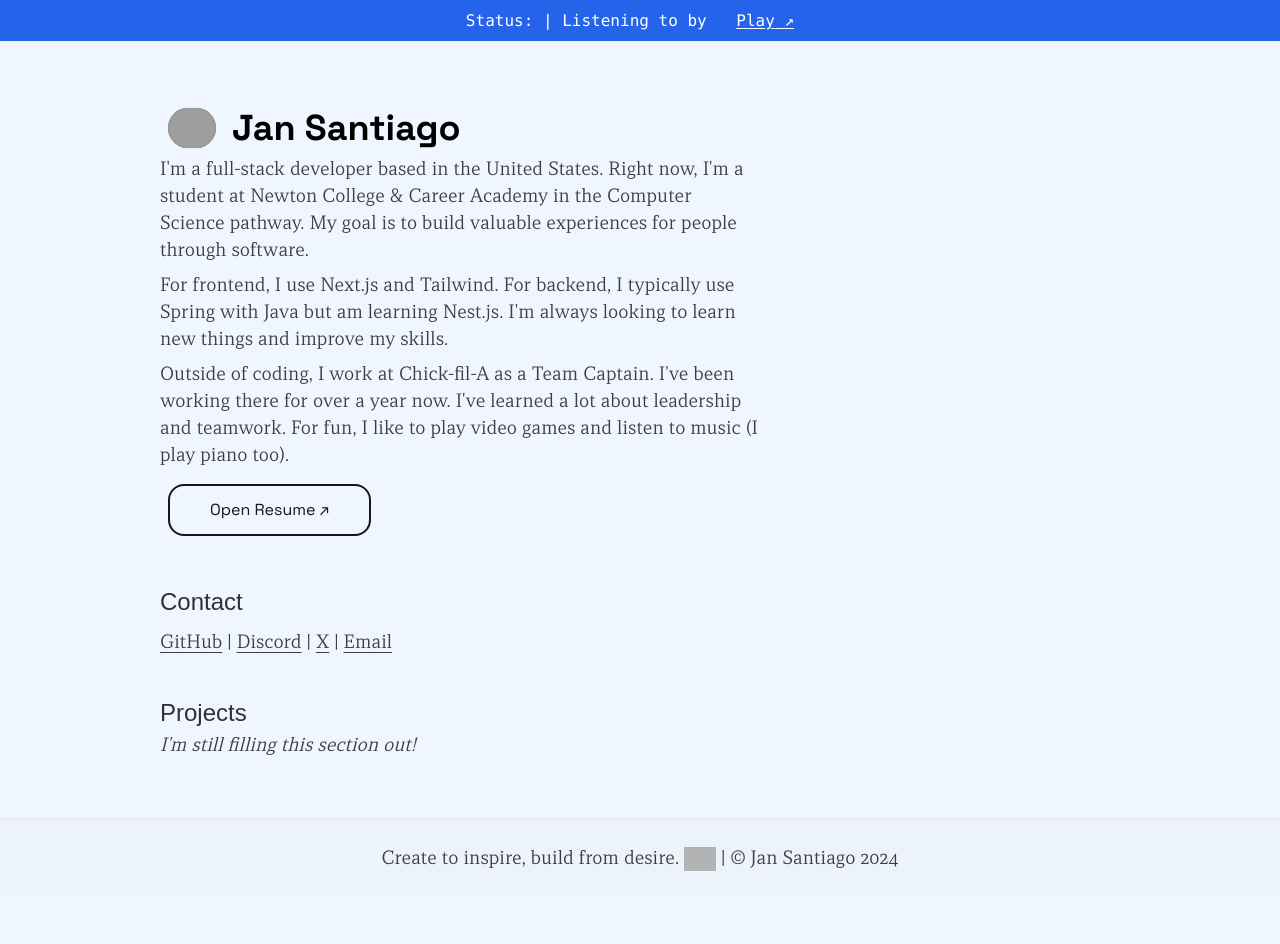
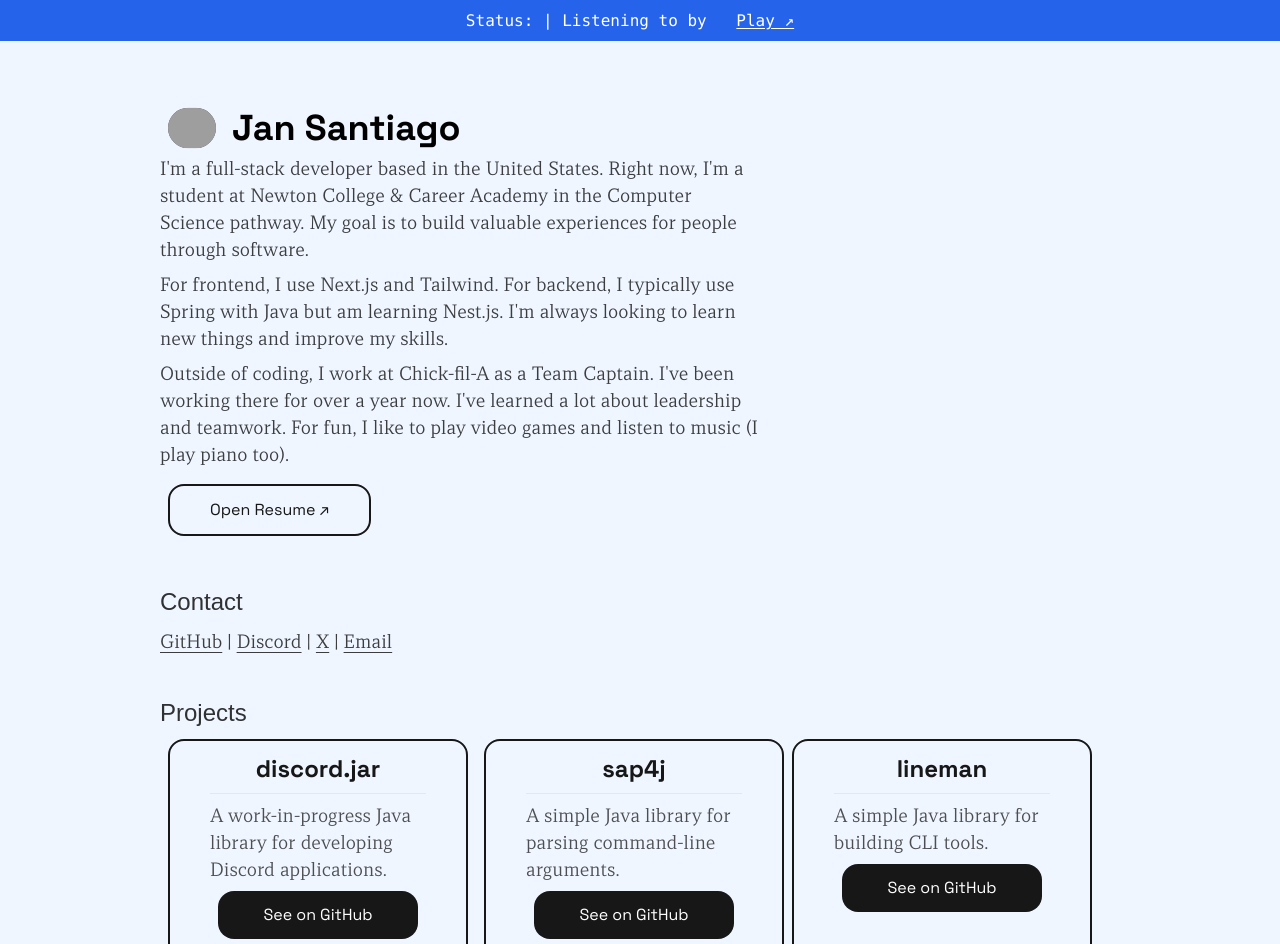
Before and after one commit to blueysh/www, a Next.js app: page / in a window 1280 px wide. Shown: the top 944 px of the page. Before the commit the page ends 895 px from the top, so only its background shows below. Built offline with nearby package versions, Linux system fonts and the light colour scheme; no server answers; grey boxes are pictures that could not be loaded; a web font is replaced by a local one.

Commit message:
update: home

```diff
--- /dev/null
+++ b/src/components/card.tsx
@@ -0,0 +1,7 @@
+export default function Card({ children }: { children: React.ReactNode }) {
+  return (
+    <div className="m-2 min-w-[200px] max-w-[300px] rounded-2xl border-2 border-neutral-900 px-10 py-3 text-neutral-900">
+      {children}
+    </div>
+  );
+}
--- a/src/components/header.tsx
+++ b/src/components/header.tsx
@@ -37,15 +37,20 @@ export default function Header({
   return (
     <div className="bg-blue-600 text-white text-center p-2 px-5">
       <code>
-        Status: <strong>{statusKey[discord]}</strong> |{" "}
+        Status: <strong className="animate-pulse">{statusKey[discord]}</strong>{" "}
+        |{" "}
       </code>
       {spotify ? (
         <code>
           Listening to <strong className="italic">{spotify.song}</strong> by{" "}
-          <strong className="italic">{spotify.artist}</strong>
+          <strong className="italic">
+            {spotify.artist && spotify.artist.split("; ").length >= 3
+              ? `${spotify.artist.split("; ")[0]} and others`
+              : spotify.artist}
+          </strong>
           <a
             href={`https://open.spotify.com/track/${spotify.track_id}`}
-            className="mx-5 underline underline-offset-2"
+            className="mx-5 underline underline-offset-2 active:opacity-50 hover:opacity-75"
           >
             Play ↗
           </a>
--- a/src/pages/_app.tsx
+++ b/src/pages/_app.tsx
@@ -21,7 +21,7 @@ export default function App({ Component, pageProps }: AppProps) {
         initialFillIsDone={initialFillIsDone}
         fillStateHook={setInitialFillDone}
       />
-      <div className="selection:bg-blue-500 selection:text-white mx-auto max-w-[1000px] mt-10">
+      <div className="selection:bg-blue-500 selection:text-white min-h-screen mx-auto max-w-[1000px] mt-10">
         <Component {...pageProps} />
       </div>
       <footer>
--- a/src/pages/index.tsx
+++ b/src/pages/index.tsx
@@ -1,4 +1,5 @@
 import { PrimaryButton, SecondaryButton } from "@/components/button";
+import Card from "@/components/card";
 
 export default function Home() {
   return (
@@ -33,7 +34,10 @@ export default function Home() {
         </p>
 
         <SecondaryButton
-          onClick={() => (location.href = "https://l.blueysh.me/resume")}
+          onClick={() =>
+            (location.href =
+              "https://docs.google.com/document/d/1j_YhXF5yLhxiFF_Lwn8XLtuG-ICpA4aMYq1ijTe7pPY/edit?usp=sharing")
+          }
         >
           Open Resume ↗
         </SecondaryButton>
@@ -72,7 +76,47 @@ export default function Home() {
       </section>
       <section className="p-5">
         <h3>Projects</h3>
-        <p className="italic">I&apos;m still filling this section out!</p>
+        <div className="flex flex-row space-x-2">
+          <Card>
+            <h5 className="text-center text-2xl">discord.jar</h5>
+            <hr className="my-2" />
+            <p>
+              A work-in-progress Java library for developing Discord
+              applications.
+            </p>
+            <PrimaryButton
+              onClick={() =>
+                (location.href = "https://github.com/discord-jar/discord.jar")
+              }
+            >
+              See on GitHub
+            </PrimaryButton>
+          </Card>
+          <Card>
+            <h5 className="text-center text-2xl">sap4j</h5>
+            <hr className="my-2" />
+            <p>A simple Java library for parsing command-line arguments.</p>
+            <PrimaryButton
+              onClick={() =>
+                (location.href = "https://github.com/blueysh/sap4j")
+              }
+            >
+              See on GitHub
+            </PrimaryButton>
+          </Card>
+          <Card>
+            <h5 className="text-center text-2xl">lineman</h5>
+            <hr className="my-2" />
+            <p>A simple Java library for building CLI tools.</p>
+            <PrimaryButton
+              onClick={() =>
+                (location.href = "https://github.com/blueysh/linemans")
+              }
+            >
+              See on GitHub
+            </PrimaryButton>
+          </Card>
+        </div>
       </section>
     </main>
   );
```
